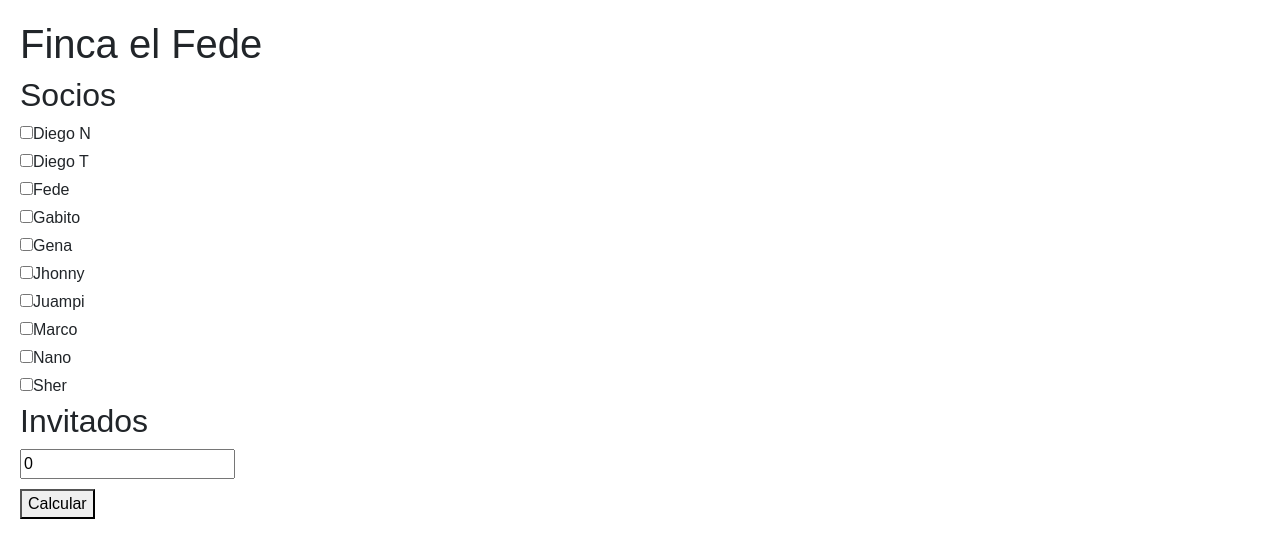
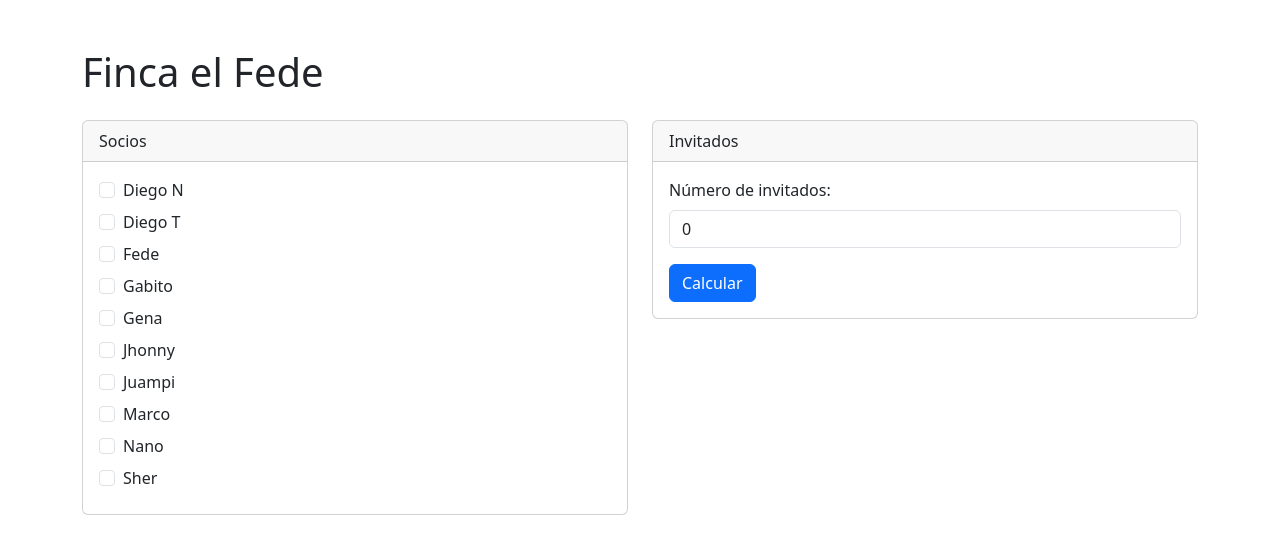
Before and after one commit to nanomora88/Finca-el-Fede, a React (Create React App) app: page / in a window 1280 px wide. Shown: the top 558 px of the page. Built offline with nearby package versions, Linux system fonts and the light colour scheme; the HTML template or start-up script is replaced by a standard one.

Commit message:
Update App.js

```diff
--- a/src/App.js
+++ b/src/App.js
@@ -6,13 +6,15 @@ const sociosIniciales = [
 ];
 
 function App() {
-  const [socios, setSocios] = useState(sociosIniciales.map(nombre => ({ nombre, presente: false })));
+  const [socios, setSocios] = useState(
+    sociosIniciales.map((nombre) => ({ nombre, presente: false }))
+  );
   const [invitados, setInvitados] = useState(0);
   const [resultado, setResultado] = useState(null);
 
   const calcularCostos = () => {
     const costoPorVisita = 333.33;
-    const asistentesSocios = socios.filter(s => s.presente).length;
+    const asistentesSocios = socios.filter((s) => s.presente).length;
     const totalAsistentes = asistentesSocios + invitados;
 
     if (totalAsistentes === 0) {
@@ -23,30 +25,28 @@ function App() {
     const costoPorPersona = costoPorVisita / totalAsistentes;
     const aportesInvitados = costoPorPersona * invitados;
 
-    // Calcular compensaciones a ausentes (máx. 33.33€)
-    const sociosAusentes = socios.filter(s => !s.presente);
+    // Calcular compensaciones a ausentes (máx. 33.33 €)
+    const sociosAusentes = socios.filter((s) => !s.presente);
     let compensaciones = [];
     let sobrante = aportesInvitados;
 
     if (sociosAusentes.length > 0) {
       for (let i = 0; i < sociosAusentes.length; i++) {
         const maxPorAusente = 33.33;
-        // Se intenta compensar a cada ausente dividiendo sobrante / nº ausentes
         const compensacionPosible = sobrante / (sociosAusentes.length - i);
         const compensacion = Math.min(maxPorAusente, compensacionPosible);
 
         compensaciones.push({
           nombre: sociosAusentes[i].nombre,
-          monto: compensacion.toFixed(2)
+          monto: compensacion.toFixed(2),
         });
 
-        // Restar la compensación del sobrante
         sobrante -= compensacion;
       }
     }
 
     // Repartir el sobrante entre socios presentes
-    const sociosPresentes = socios.filter(s => s.presente);
+    const sociosPresentes = socios.filter((s) => s.presente);
     let sobrantePorPresente = 0;
     if (sociosPresentes.length > 0) {
       sobrantePorPresente = sobrante / sociosPresentes.length;
@@ -55,7 +55,7 @@ function App() {
     setResultado({
       costoPorPersona: costoPorPersona.toFixed(2),
       compensaciones,
-      sobrantePorPresente: sobrantePorPresente.toFixed(2)
+      sobrantePorPresente: sobrantePorPresente.toFixed(2),
     });
   };
 
@@ -66,49 +66,88 @@ function App() {
   };
 
   return (
-    <div style={{ fontFamily: 'Arial, sans-serif', padding: 20 }}>
-      <h1>Finca el Fede</h1>
-      <h2>Socios</h2>
+    <div className="container my-5">
+      <h1 className="mb-4">Finca el Fede</h1>
+
+      <div className="row">
+        {/* Panel para SOCIOS */}
+        <div className="col-md-6 mb-4">
+          <div className="card">
+            <div className="card-header">Socios</div>
+            <div className="card-body">
               {socios.map((s, i) => (
-        <label key={s.nombre} style={{ display: 'block', marginBottom: 4 }}>
+                <div className="form-check mb-2" key={s.nombre}>
                   <input
-            type='checkbox'
+                    type="checkbox"
+                    className="form-check-input"
+                    id={`socio-${i}`}
                     checked={s.presente}
                     onChange={() => togglePresente(i)}
                   />
+                  <label className="form-check-label" htmlFor={`socio-${i}`}>
                     {s.nombre}
                   </label>
+                </div>
               ))}
+            </div>
+          </div>
+        </div>
 
-      <h2>Invitados</h2>
+        {/* Panel para INVITADOS */}
+        <div className="col-md-6 mb-4">
+          <div className="card">
+            <div className="card-header">Invitados</div>
+            <div className="card-body">
+              <label className="form-label">Número de invitados:</label>
               <input
-        type='number'
+                type="number"
+                className="form-control mb-3"
+                min="0"
                 value={invitados}
-        onChange={e => setInvitados(Number(e.target.value))}
-        style={{ marginBottom: 10 }}
+                onChange={(e) => setInvitados(Number(e.target.value))}
               />
+              <button className="btn btn-primary" onClick={calcularCostos}>
+                Calcular
+              </button>
+            </div>
+          </div>
+        </div>
+      </div>
 
-      <br />
-      <button onClick={calcularCostos}>Calcular</button>
-
+      {/* RESULTADO */}
       {resultado && (
-        <div style={{ marginTop: 20 }}>
-          <h3>Resultado</h3>
-          <p>Costo por persona: €{resultado.costoPorPersona}</p>
-          <h4>Compensaciones a socios ausentes (máx. €33.33):</h4>
+        <div className="card mt-4">
+          <div className="card-header">Resultado</div>
+          <div className="card-body">
+            {typeof resultado === 'string' ? (
+              <div className="alert alert-danger">{resultado}</div>
+            ) : (
+              <>
+                <p>
+                  <strong>Costo por persona:</strong> €{resultado.costoPorPersona}
+                </p>
+                <h5>Compensaciones a socios ausentes (máx. €33.33):</h5>
                 {resultado.compensaciones.length > 0 ? (
-            <ul>
+                  <ul className="list-group mb-3">
                     {resultado.compensaciones.map((c) => (
-                <li key={c.nombre}>
-                  {c.nombre}: €{c.monto}
+                      <li
+                        key={c.nombre}
+                        className="list-group-item d-flex justify-content-between"
+                      >
+                        <span>{c.nombre}</span>
+                        <span>€{c.monto}</span>
                       </li>
                     ))}
                   </ul>
                 ) : (
-            <p>Ningún socio ausente</p>
+                  <p className="text-muted">Ningún socio ausente</p>
                 )}
-          <h4>Sobrante repartido entre socios presentes</h4>
-          <p>€{resultado.sobrantePorPresente} cada uno</p>
+
+                <h5>Sobrante repartido entre socios presentes</h5>
+                <p>€{resultado.sobrantePorPresente} por socio presente</p>
+              </>
+            )}
+          </div>
         </div>
       )}
     </div>
```
Lines whose indentation alone changed are shown as unchanged.
